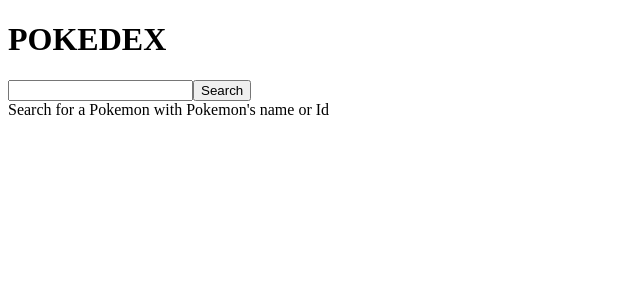
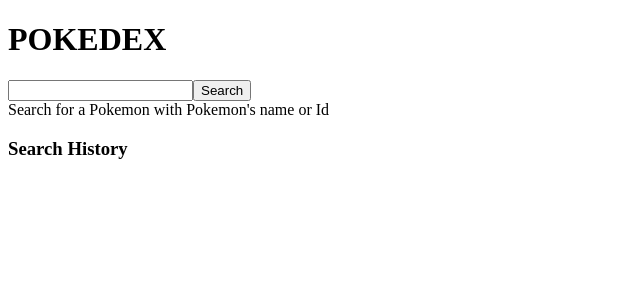
Before and after one commit to pteerawatt/Pokedex, a React app: page / in a window 1280 px wide. Shown: the top 300 px of the page, without its empty margins (0-640 px from the left). Built offline with nearby package versions, Linux system fonts and the light colour scheme; the HTML template or start-up script is replaced by a standard one.

Commit message:
search history showing and able to click to search again. also small cleanup code changes.

```diff
--- a/client/src/component/App.jsx
+++ b/client/src/component/App.jsx
@@ -1,6 +1,7 @@
 import React from 'react';
 import GenInfo from './GenInfo.jsx';
 import EvolutionNVariety from './EvolutionNVariety.jsx';
+import History from './History.jsx';
 
 class App extends React.Component {
   constructor(props) {
@@ -55,10 +56,13 @@
             <input onChange={e => this.handleChange(e)}></input>
             <button>Search</button>
           </form>
+        </div>
+        <div>
           {this.state.pokemon.id ? <GenInfo info={this.state.pokemon}/> : <div>Search for a Pokemon with Pokemon's name or Id</div>}
           {this.state.pokemon.id ? <EvolutionNVariety data={this.state.pokemon.evolution} searchPokemon={this.searchPokemon} cat={'Evolution'}/>: null}
           {this.state.pokemon.id ? <EvolutionNVariety data={this.state.pokemon.varieties} searchPokemon={this.searchPokemon} cat={'Varieties'}/>: null}
         </div>
+        <History searchPokemon={this.searchPokemon} history={this.state.history}/>
       </div>
     )
   };
--- /dev/null
+++ b/client/src/component/History.jsx
@@ -0,0 +1,21 @@
+import React from 'react';
+
+let History = ({ searchPokemon, history }) => {
+
+  return (
+    <div>
+      <h3>Search History</h3>
+      <div>
+        {history.map((name, i)=> {
+          return (
+            <div key={i} onClick={() => searchPokemon(name)}>
+              {name}
+            </div>
+          );
+        })}
+      </div>
+    </div>
+  )
+}
+
+export default History;
```
Also changed, not shown: client/src/component/EvolutionNVariety.jsx (line endings or trailing spaces), client/src/component/GenInfo.jsx (line endings or trailing spaces), client/src/index.jsx (line endings or trailing spaces).
